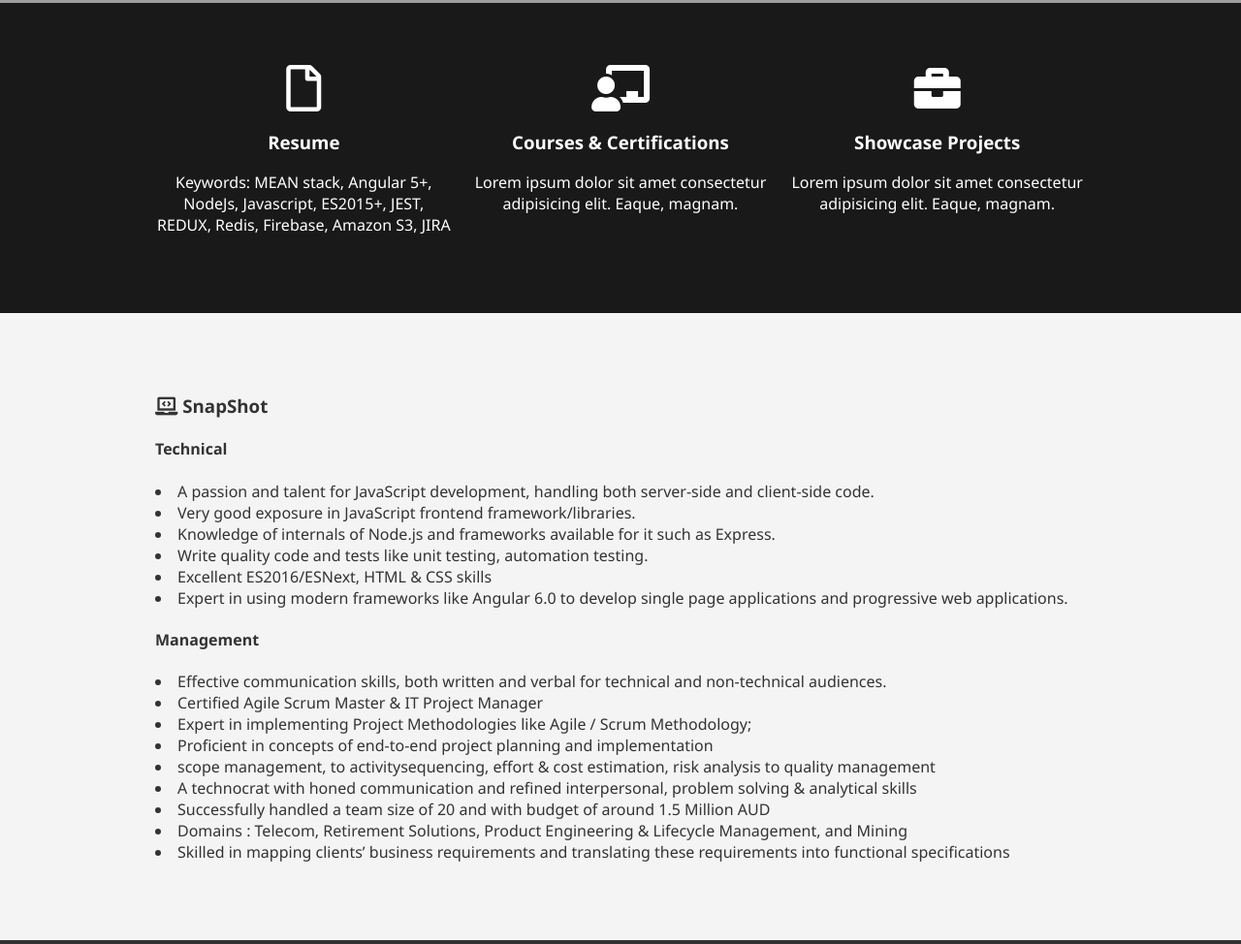
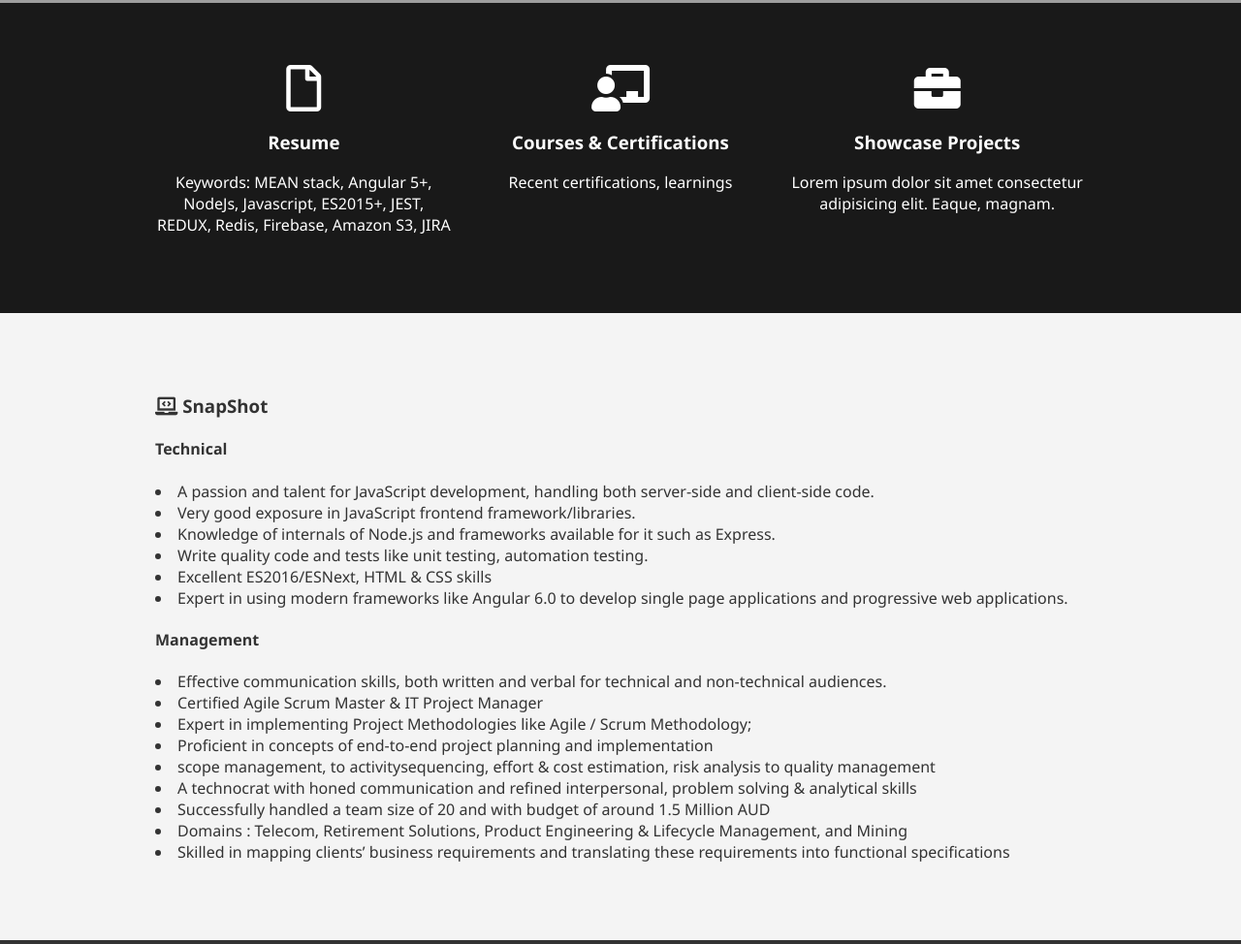
Before and after one commit to Iamvijayu/BlurredOne, a website: page dist/index.html in a window 1280 px wide. Shown: the part 797-1771 px from the top of the page at 97% size. Drawn offline with Linux system fonts and the light colour scheme; grey boxes are pictures that could not be loaded.

Commit message:
changed dummy text from certification heading on index.html

```diff
--- a/dist/index.html
+++ b/dist/index.html
@@ -40,7 +40,7 @@
             <div class="link">
                 <a href="./certifications.html"><i class="fas fa-chalkboard-teacher fa-3x"></i></a>
                 <h3>Courses & Certifications</h3>
-                <p>Lorem ipsum dolor sit amet consectetur adipisicing elit. Eaque, magnam.</p>
+                <p>Recent certifications, learnings</p>
             </div>
             <div class="link">
                 <i class="fas fa-briefcase fa-3x"></i>
```
